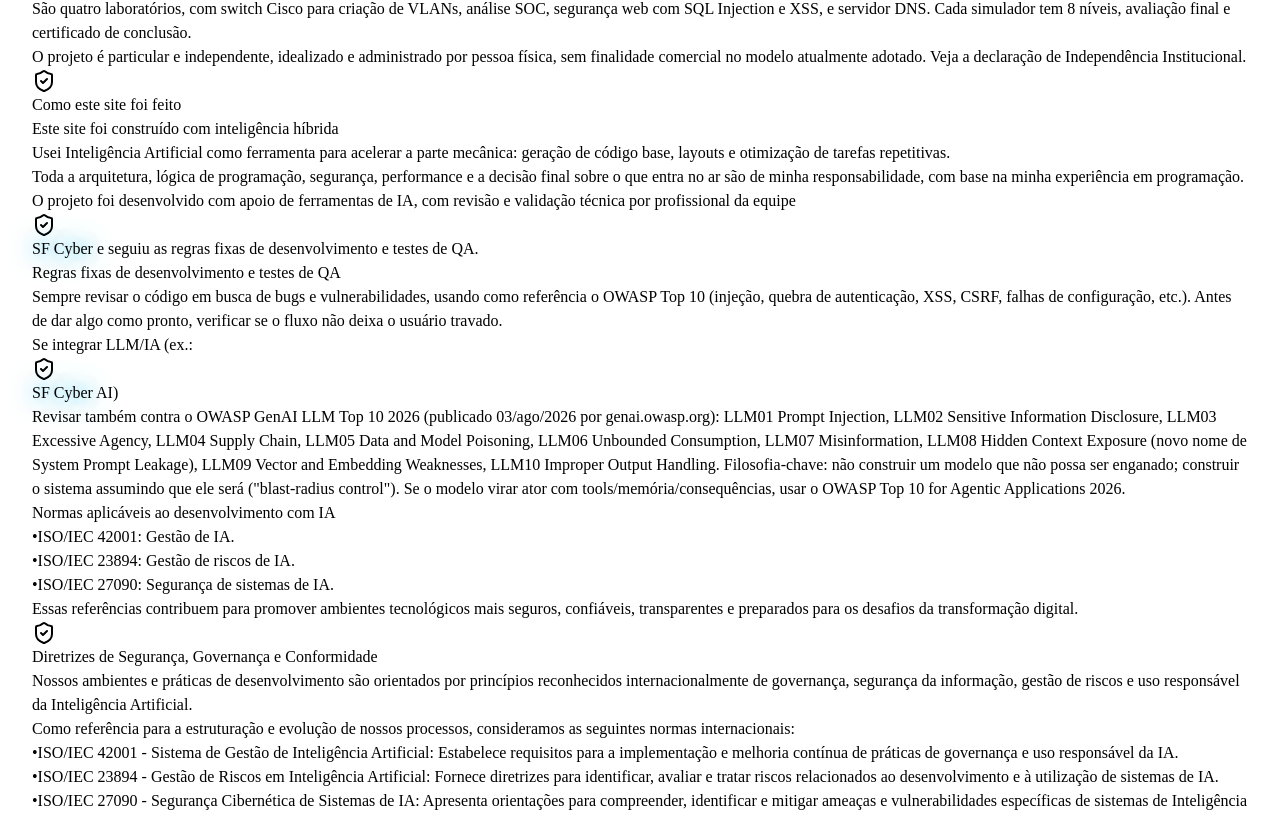
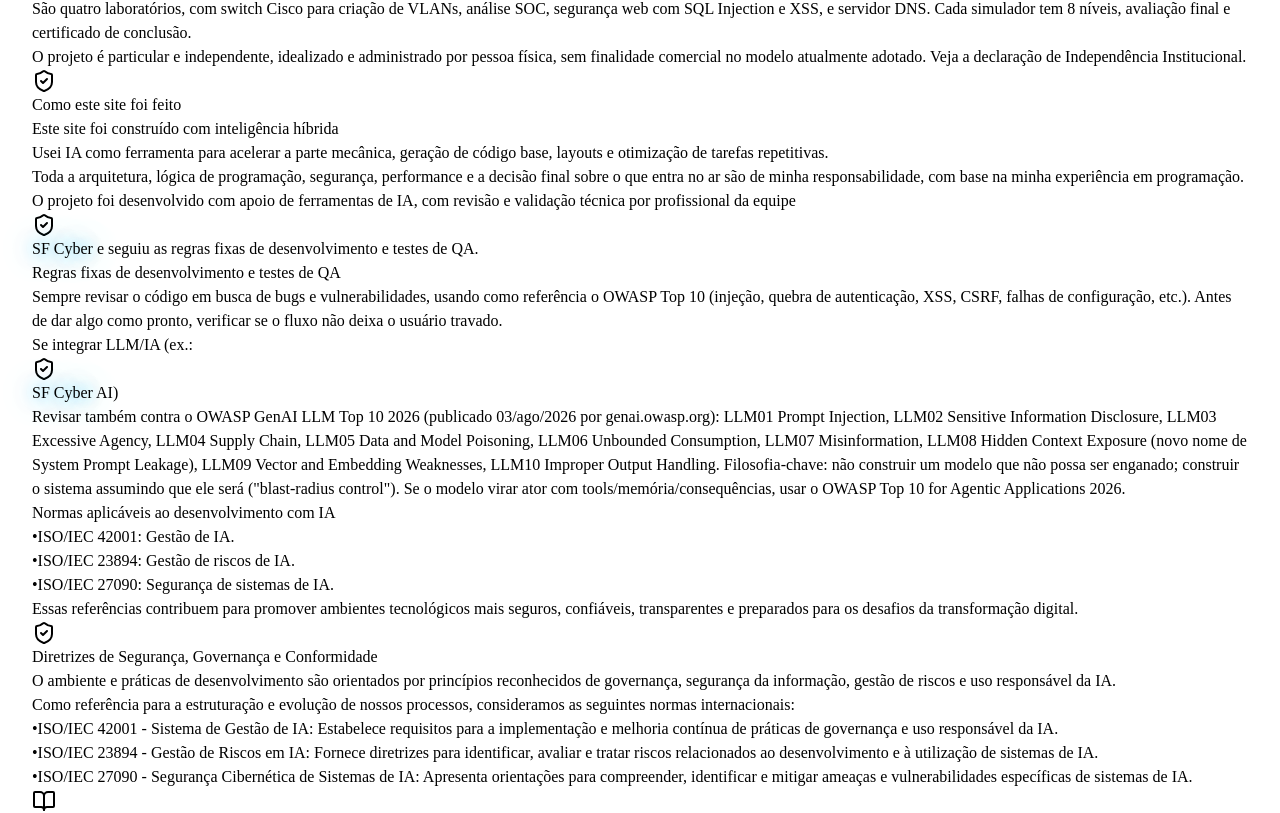
Before and after one commit to sandronsk1977-creator/sf-cyber, a React (Vite) app in the folder client/: page /sobre in a window 1280 px wide. Shown: the part 1155-1968 px from the top of the page. Built offline with nearby package versions, Linux system fonts and the light colour scheme.

Commit message:
Refactor text for clarity and consistency

```diff
--- a/client/src/pages/Sobre.tsx
+++ b/client/src/pages/Sobre.tsx
@@ -238,7 +238,7 @@ export default function Sobre() {
                   Este site foi construído com inteligência híbrida
                 </h3>
                 <p className="text-slate-400 text-sm leading-relaxed mb-3">
-                  Usei Inteligência Artificial como ferramenta para acelerar a parte mecânica:
+                  Usei IA como ferramenta para acelerar a parte mecânica,
                   geração de código base, layouts e otimização de tarefas repetitivas.
                 </p>
                 <p className="text-slate-400 text-sm leading-relaxed mb-3">
@@ -320,9 +320,9 @@ export default function Sobre() {
                 Diretrizes de Segurança, Governança e Conformidade
               </h2>
               <p className="text-slate-400 text-sm leading-relaxed mb-4">
-                Nossos ambientes e práticas de desenvolvimento são orientados por princípios
-                reconhecidos internacionalmente de governança, segurança da informação, gestão de
-                riscos e uso responsável da Inteligência Artificial.
+                O ambiente e práticas de desenvolvimento são orientados por princípios
+                reconhecidos de governança, segurança da informação, gestão de
+                riscos e uso responsável da IA.
               </p>
               <p className="text-slate-400 text-sm leading-relaxed mb-4">
                 Como referência para a estruturação e evolução de nossos processos, consideramos as
@@ -333,19 +333,19 @@ export default function Sobre() {
                   <li className="flex gap-3 text-sm text-slate-400 leading-relaxed">
                     <span className="text-cyan-400 mt-0.5">•</span>
                     <span>
-                      <span className="text-white font-semibold">ISO/IEC 42001 - Sistema de Gestão de Inteligência Artificial:</span> Estabelece requisitos para a implementação e melhoria contínua de práticas de governança e uso responsável da IA.
+                      <span className="text-white font-semibold">ISO/IEC 42001 - Sistema de Gestão de IA:</span> Estabelece requisitos para a implementação e melhoria contínua de práticas de governança e uso responsável da IA.
                     </span>
                   </li>
                   <li className="flex gap-3 text-sm text-slate-400 leading-relaxed">
                     <span className="text-cyan-400 mt-0.5">•</span>
                     <span>
-                      <span className="text-white font-semibold">ISO/IEC 23894 - Gestão de Riscos em Inteligência Artificial:</span> Fornece diretrizes para identificar, avaliar e tratar riscos relacionados ao desenvolvimento e à utilização de sistemas de IA.
+                      <span className="text-white font-semibold">ISO/IEC 23894 - Gestão de Riscos em IA:</span> Fornece diretrizes para identificar, avaliar e tratar riscos relacionados ao desenvolvimento e à utilização de sistemas de IA.
                     </span>
                   </li>
                   <li className="flex gap-3 text-sm text-slate-400 leading-relaxed">
                     <span className="text-cyan-400 mt-0.5">•</span>
                     <span>
-                      <span className="text-white font-semibold">ISO/IEC 27090 - Segurança Cibernética de Sistemas de IA:</span> Apresenta orientações para compreender, identificar e mitigar ameaças e vulnerabilidades específicas de sistemas de Inteligência Artificial.
+                      <span className="text-white font-semibold">ISO/IEC 27090 - Segurança Cibernética de Sistemas de IA:</span> Apresenta orientações para compreender, identificar e mitigar ameaças e vulnerabilidades específicas de sistemas de IA.
                     </span>
                   </li>
                 </ul>
```
